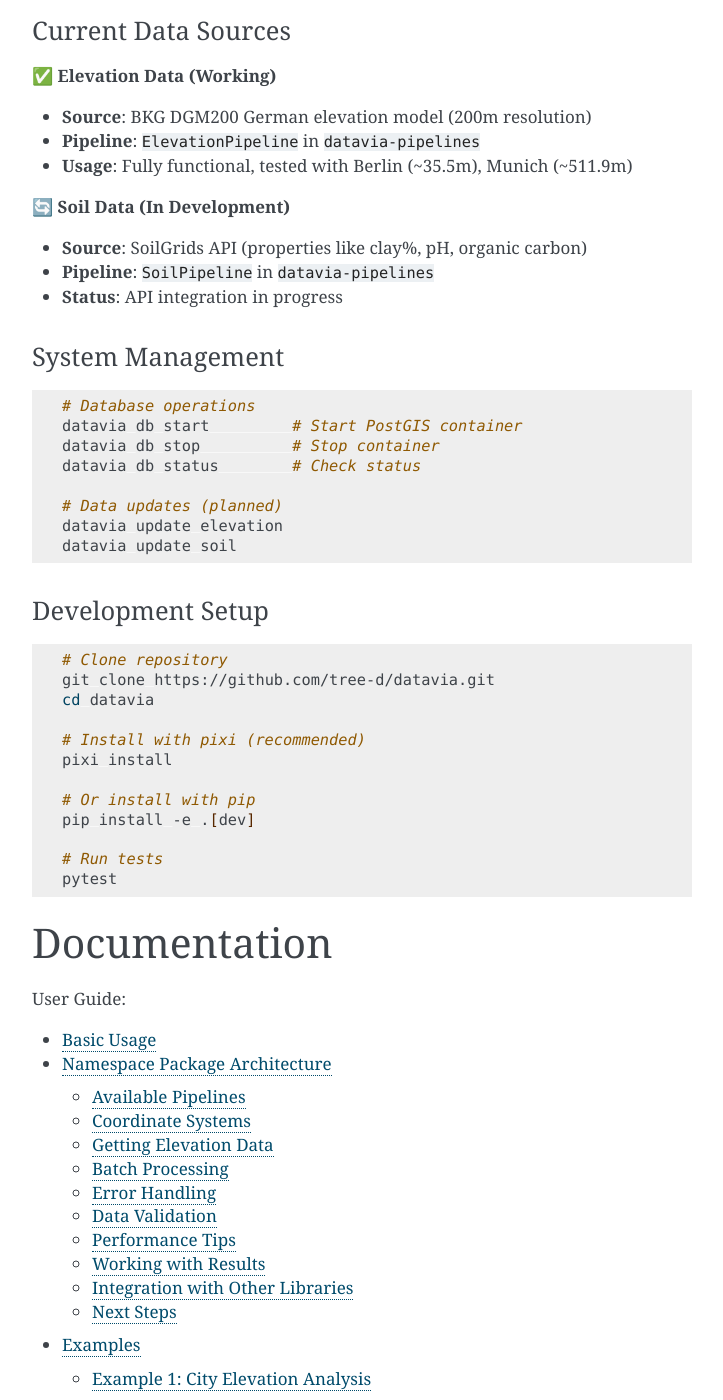
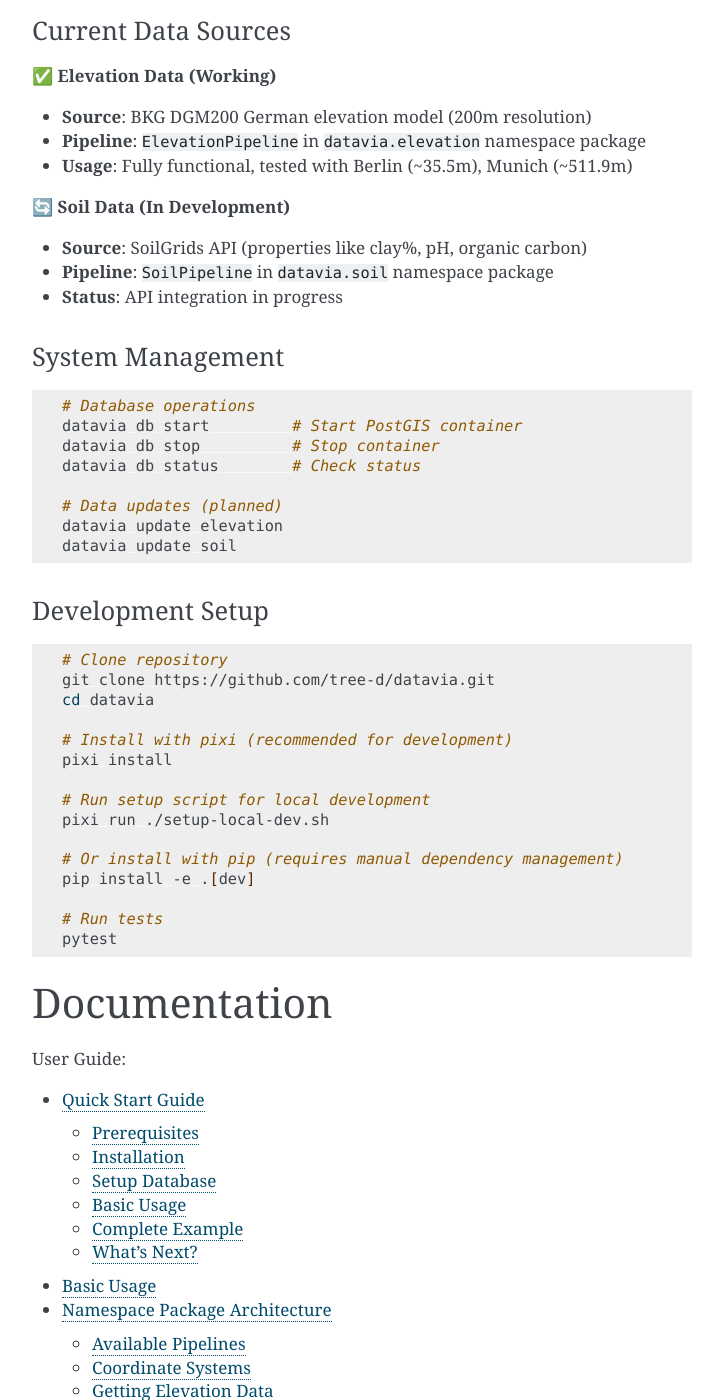
Before and after one commit to tree-d/datavia, a Sphinx documentation site: the page built from docs/index.rst, in a window 1280 px wide and 1400 px high, scrolled down 2283 px. Shown: the whole window, without its empty margins (388-1111 px from the left). Built offline with Sphinx 7.4.7, drawn with Linux system fonts in a browser that asks for light colours; some of the changed text lies outside the part shown.

Commit message:
update docs

```diff
--- a/docs/conf.py
+++ b/docs/conf.py
@@ -7,8 +7,10 @@
 import sys
 
 # Add the project root to Python path for autodoc
-sys.path.insert(0, os.path.abspath("../datavia"))
-sys.path.insert(0, os.path.abspath("../datavia-pipelines"))
+sys.path.insert(0, os.path.abspath(".."))  # Project root
+sys.path.insert(0, os.path.abspath("../datavia"))  # Core package
+sys.path.insert(0, os.path.abspath("../packages/elevation"))  # Elevation package
+sys.path.insert(0, os.path.abspath("../packages/soil"))  # Soil package
 
 # -- Project information -----------------------------------------------------
 # https://www.sphinx-doc.org/en/master/usage/configuration.html#project-information
--- a/docs/index.rst
+++ b/docs/index.rst
@@ -109,13 +109,13 @@
 **✅ Elevation Data (Working)**
 
 * **Source**: BKG DGM200 German elevation model (200m resolution)
-* **Pipeline**: ``ElevationPipeline`` in ``datavia-pipelines``
+* **Pipeline**: ``ElevationPipeline`` in ``datavia.elevation`` namespace package
 * **Usage**: Fully functional, tested with Berlin (~35.5m), Munich (~511.9m)
 
 **🔄 Soil Data (In Development)**
 
 * **Source**: SoilGrids API (properties like clay%, pH, organic carbon)
-* **Pipeline**: ``SoilPipeline`` in ``datavia-pipelines``
+* **Pipeline**: ``SoilPipeline`` in ``datavia.soil`` namespace package
 * **Status**: API integration in progress
 
 System Management
@@ -141,10 +141,13 @@
     git clone https://github.com/tree-d/datavia.git
     cd datavia
 
-    # Install with pixi (recommended)
+    # Install with pixi (recommended for development)
     pixi install
 
-    # Or install with pip
+    # Run setup script for local development
+    pixi run ./setup-local-dev.sh
+
+    # Or install with pip (requires manual dependency management)
     pip install -e .[dev]
 
     # Run tests
@@ -157,6 +160,7 @@
    :maxdepth: 2
    :caption: User Guide:
 
+   user_guide/quick_start
    user_guide/basic_usage
    user_guide/examples
 
--- a/docs/user_guide/quick_start.rst
+++ b/docs/user_guide/quick_start.rst
@@ -49,7 +49,7 @@
 .. code-block:: python
 
     from datavia.core.datavia import Datavia
-    from datavia_pipelines.pipelines.elevation import ElevationPipeline
+    from datavia.elevation import ElevationPipeline
     import numpy as np
 
     # Create pipeline and controller
```
Also changed, not shown: docs/api/index.rst (+89 -1 lines), 1 other file.
